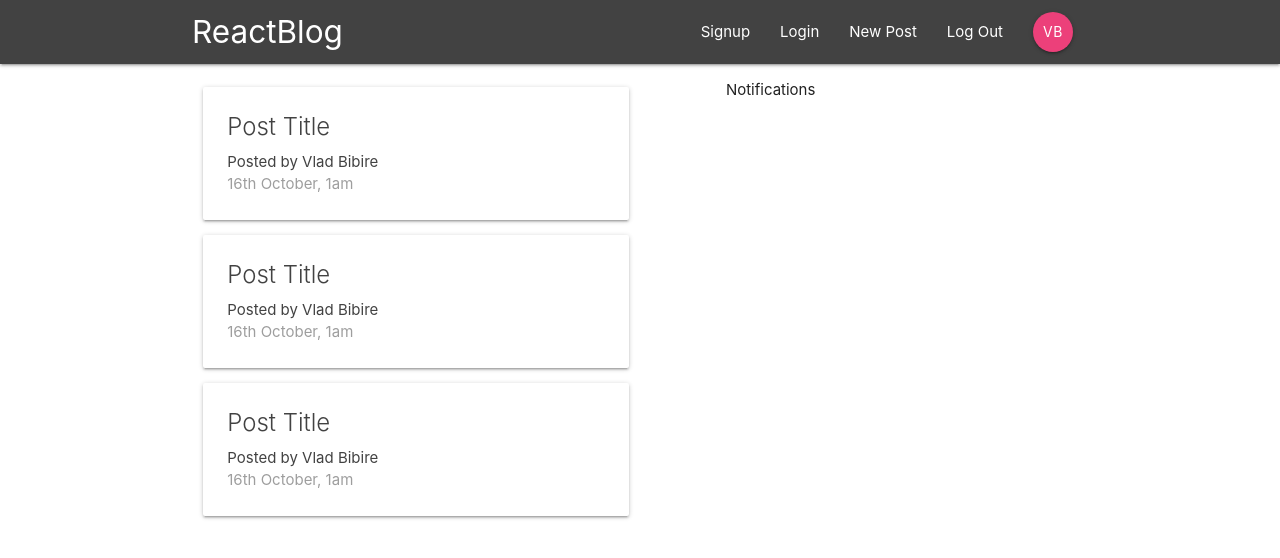
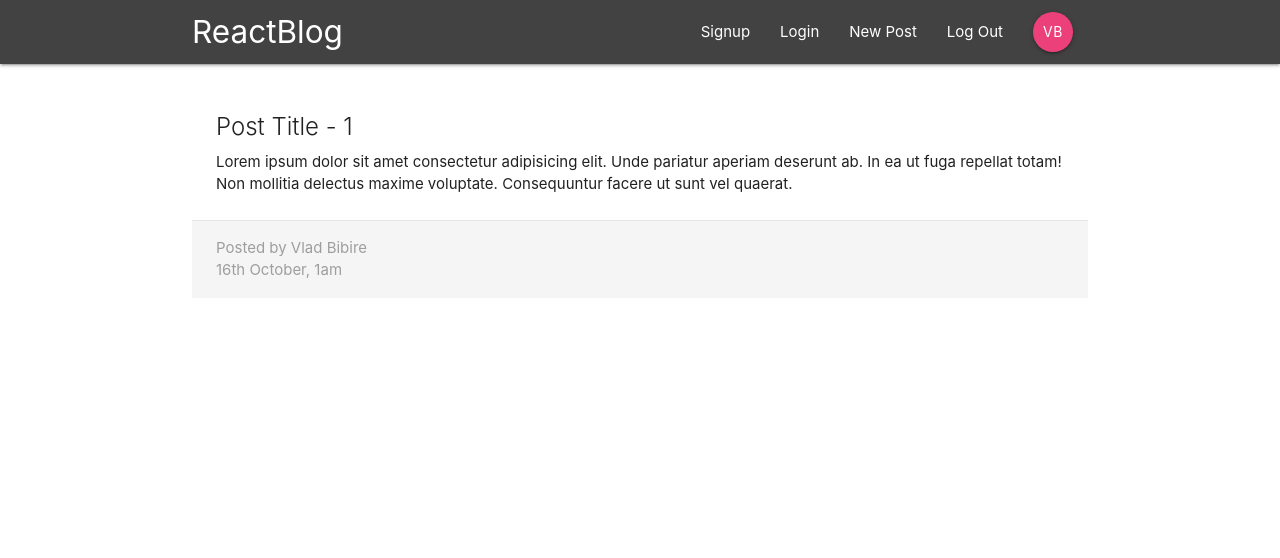
Before and after one commit to hexblend/ReactFirebaseBlog, a React (Create React App) app: page /post/1 in a window 1280 px wide. Shown: the top 558 px of the page. Built offline with nearby package versions, Linux system fonts and the light colour scheme.

Commit message:
Single Post Route + Static Component + Output the id

```diff
--- a/src/App.js
+++ b/src/App.js
@@ -4,6 +4,7 @@ import { BrowserRouter, Switch, Route } from 'react-router-dom';
 // Components
 import Navbar from './components/layout/Navbar';
 import Dashboard from './components/dashboard/Dashboard';
+import PostDetails from './components/posts/PostDetails';
 
 class App extends Component {
   render() {
@@ -12,7 +13,8 @@ class App extends Component {
         <div className="App">
           <Navbar />
           <Switch>
-            <Route path="/" component={Dashboard} />
+            <Route path="/" component={Dashboard} exact/>
+            <Route path="/post/:id" component={PostDetails} />
           </Switch>
         </div>
       </BrowserRouter>
--- a/src/components/posts/PostDetails.js
+++ b/src/components/posts/PostDetails.js
@@ -0,0 +1,23 @@
+import React from 'react';
+
+const PostDetails = (props) => {
+
+    const post_id = props.match.params.id;
+
+    return (
+        <div className="container section post-details">
+            <div className="card z-depth-0">
+                <div className="card-content">
+                    <span className="card-title">Post Title - {post_id}</span>
+                    <p>Lorem ipsum dolor sit amet consectetur adipisicing elit. Unde pariatur aperiam deserunt ab. In ea ut fuga repellat totam! Non mollitia delectus maxime voluptate. Consequuntur facere ut sunt vel quaerat.</p>
+                </div>
+                <div className="card-action grey lighten-4 grey-text">
+                    <div>Posted by Vlad Bibire</div>
+                    <div>16th October, 1am</div>
+                </div>
+            </div>
+        </div>
+    );
+}
+
+export default PostDetails;
--- a/src/components/posts/PostList.js
+++ b/src/components/posts/PostList.js
@@ -1,33 +1,15 @@
 import React from 'react';
+
+// Components
+import PostSummary from './PostSummary';
 
 const PostList = () => {
     return (
         <div className="post-list section">
-
-            <div className="card z-deph-0 project-summary">
-                <div className="card-content grey-text text-darken-3">
-                    <span className="card-title">Post Title</span>
-                    <p>Posted by Vlad Bibire</p>
-                    <p className="grey-text">16th October, 1am</p>
-                </div>
-            </div>
-
-            <div className="card z-deph-0 project-summary">
-                <div className="card-content grey-text text-darken-3">
-                    <span className="card-title">Post Title</span>
-                    <p>Posted by Vlad Bibire</p>
-                    <p className="grey-text">16th October, 1am</p>
-                </div>
-            </div>
-
-            <div className="card z-deph-0 project-summary">
-                <div className="card-content grey-text text-darken-3">
-                    <span className="card-title">Post Title</span>
-                    <p>Posted by Vlad Bibire</p>
-                    <p className="grey-text">16th October, 1am</p>
-                </div>
-            </div>
-
+            <PostSummary />
+            <PostSummary />
+            <PostSummary />
+            <PostSummary />
         </div>
     );
 }
--- a/src/components/posts/PostSummary.js
+++ b/src/components/posts/PostSummary.js
@@ -0,0 +1,15 @@
+import React from 'react';
+
+const PostSummary = () => {
+    return (
+        <div className="card z-deph-0 project-summary">
+            <div className="card-content grey-text text-darken-3">
+                <span className="card-title">Post Title</span>
+                <p>Posted by Vlad Bibire</p>
+                <p className="grey-text">16th October, 1am</p>
+            </div>
+        </div>
+    );
+}
+
+export default PostSummary;
```
